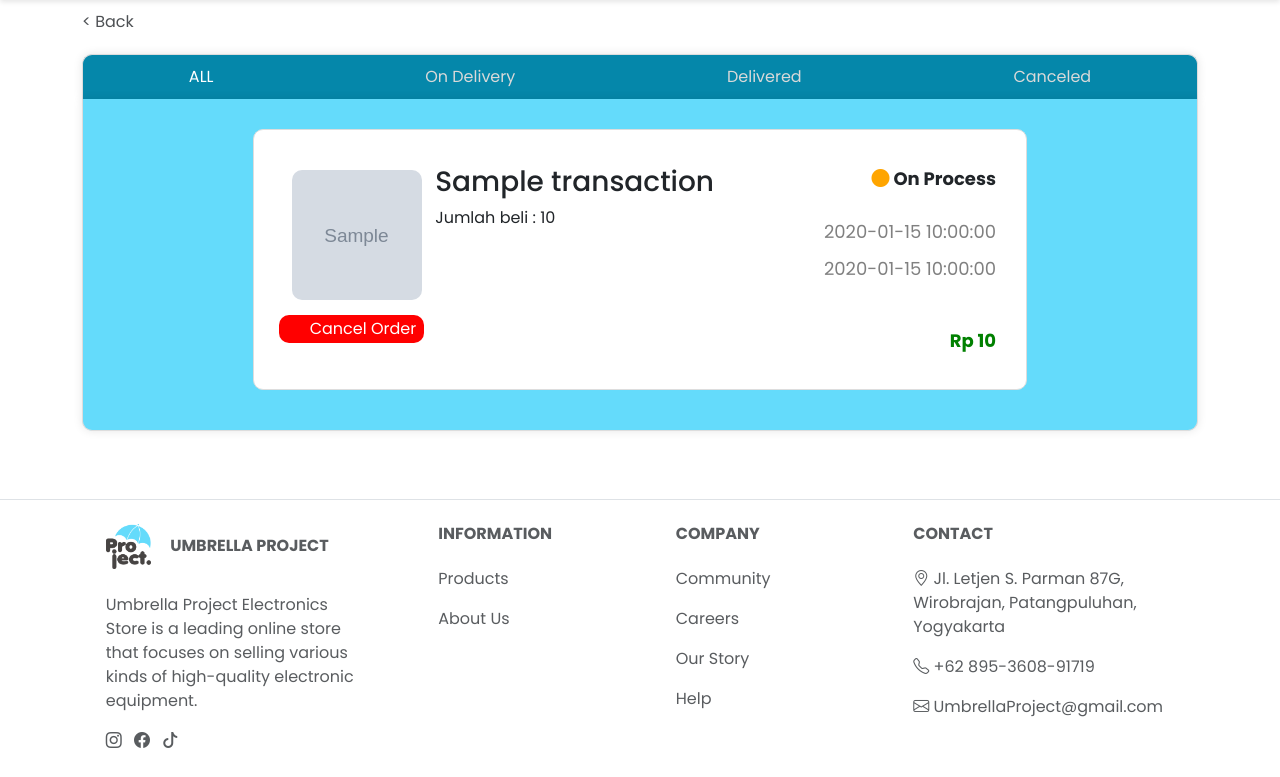
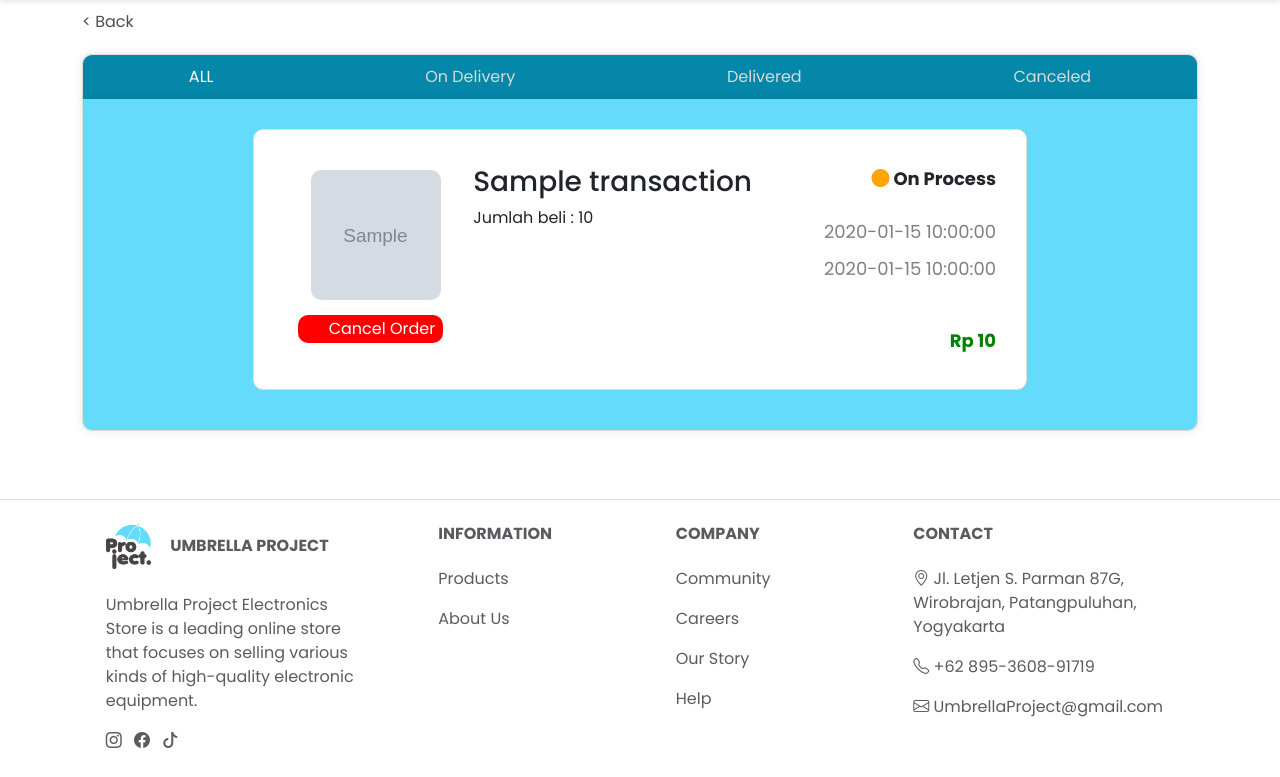
Before and after one commit to Gigabyte-Gang-Team/Umbrella-Project, a Flask app: template templates/history.html in a window 1280 px wide. Shown: the part 97-874 px from the top of the page. Run offline with Flask 3, Linux system fonts and the light colour scheme; the template is opened without the code that fills it: most values are stand-ins (such as "Sample title", 1, 10 or a date in 2020); grey boxes marked "Sample" are stand-in pictures; parts of the project's set-up code (start-up, migrations or seed data) failed here and were passed over.

Commit message:
update tampilan history

```diff
--- a/templates/history.html
+++ b/templates/history.html
@@ -324,7 +324,7 @@
                                 <img src="{{ transaction.image_product }}" alt="{{ transaction.name_product }}">
                                 <div class="actions">
                                     {% if transaction.status_product == "On Process" %}
-                                    <button class="buy-again"
+                                    <button class="buy-again mx-4"
                                         style="background-color: red; color: white; cursor: pointer;"
                                         onclick="cancel('{{ transaction.product_id }}')" value="Canceled">
                                         <i class="material-icons me-1 fs-4">&#xe5c9;</i>
@@ -517,8 +517,7 @@
                             <div class="product-container">
                                 <img src="{{ transaction.image_product }}" alt="{{ transaction.name_product }}">
                                 <div class="actions">
-                                    <button class="buy-again hidden-button"
-                                        style="cursor: pointer;" onclick=""
+                                    <button class="buy-again hidden-button" style="cursor: pointer;" onclick=""
                                         value="Delivered">
                                         <i class="fa fa-check-square-o me-2" style="font-size:20px"></i>
                                         Pesanan Selesai
```
